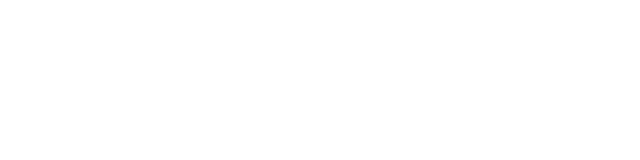
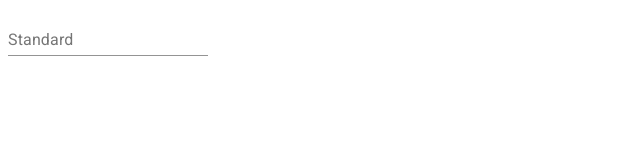
Before and after one commit to Arunscape/tindin, a React (Create React App) app in the folder frontend/: page /signin-email in a window 1280 px wide. Shown: the top 160 px of the page, without its empty margins (0-640 px from the left). Built offline with nearby package versions, Linux system fonts and the light colour scheme.

Commit message:
enter email field

```diff
--- a/frontend/src/App.js
+++ b/frontend/src/App.js
@@ -3,6 +3,8 @@ import { BrowserRouter as Router, Switch, Route } from 'react-router-dom';
 
 const Main = React.lazy(() => import('./pages/Main'))
 const SignIn = React.lazy(() => import('./pages/SignIn'))
+const SignInEmail = React.lazy(() => import('./pages/SignInEmail'))
+
 
 const App = () =>
 
@@ -13,6 +15,7 @@ const App = () =>
 
         <Route path="/" exact component={Main} />
         <Route path="/signin" exact component={SignIn} />
+        <Route path="/signin-email" exact component={SignInEmail} />
       </Switch>
     </Router>
   </Suspense >
--- a/frontend/src/pages/SignIn.js
+++ b/frontend/src/pages/SignIn.js
@@ -1,11 +1,13 @@
 import React from 'react'
+import { useHistory } from "react-router-dom";
+
 
 export default () => {
+    const history = useHistory();
 
-    return (
-        <>
-            <div>Welcome</div>
-            <button>Sign in</button>
-        </>
-    )
+    return <>
+        <div>Welcome</div>
+        <button onClick={() => history.push("/signin-email")}>Sign in</button>
+    </>
+
 }
--- /dev/null
+++ b/frontend/src/pages/SignInEmail.js
@@ -0,0 +1,30 @@
+import React, { useState } from 'react';
+import { makeStyles } from '@material-ui/core/styles';
+import TextField from '@material-ui/core/TextField';
+
+const useStyles = makeStyles(theme => ({
+    root: {
+        '& > *': {
+            margin: theme.spacing(1),
+            width: 200,
+        },
+    },
+}));
+
+export default () => {
+    const classes = useStyles();
+
+    const [email, setEmail] = useState(null);
+
+    return (<>
+        <form className={classes.root} noValidate autoComplete="on">
+            <TextField
+                value={email}
+                onChange={(e) => setEmail(e.target.value)}
+                id="standard-basic"
+                label="Standard" />
+        </form>
+        <div>{email}</div>
+    </>
+    );
+}
```
